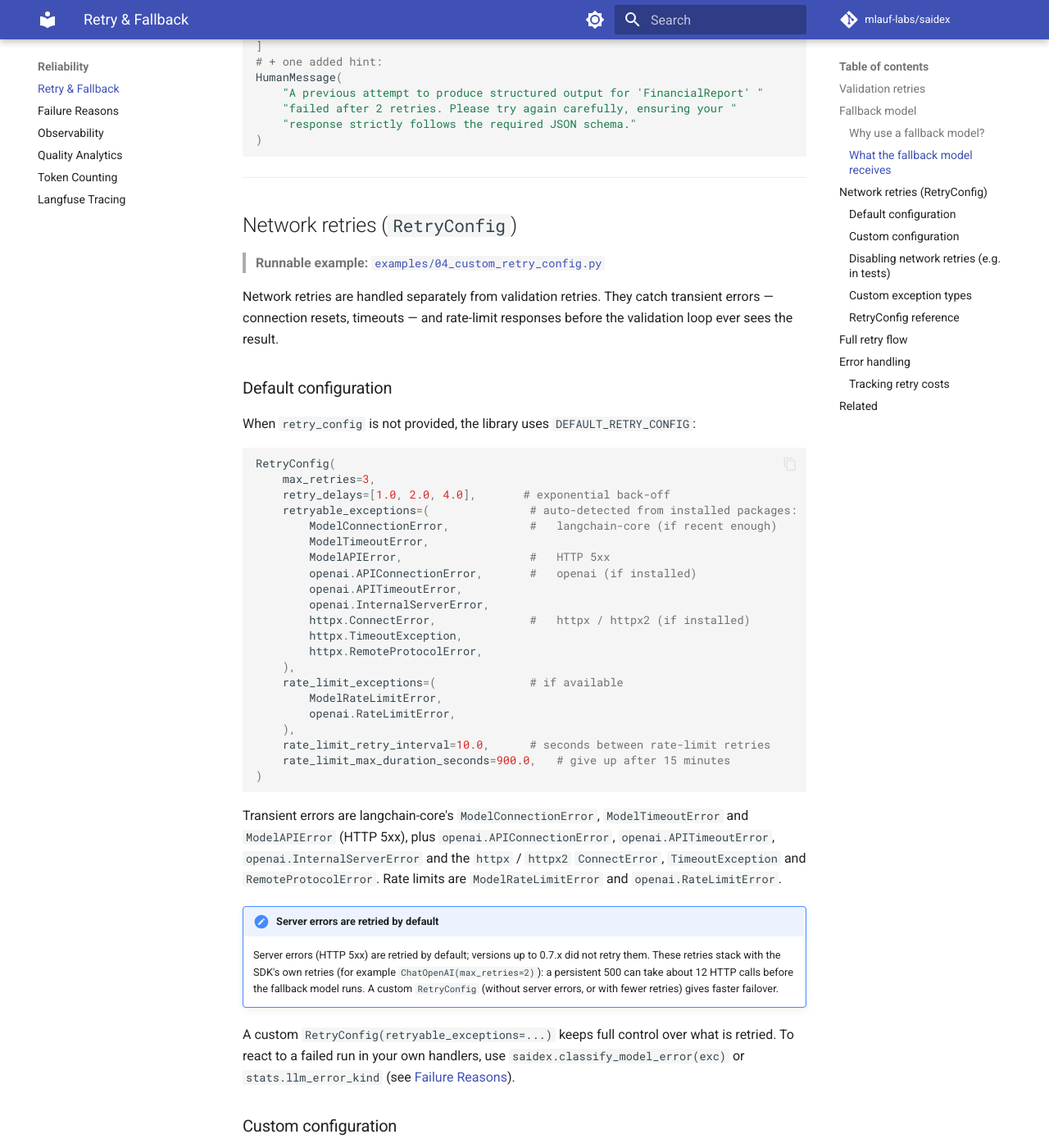
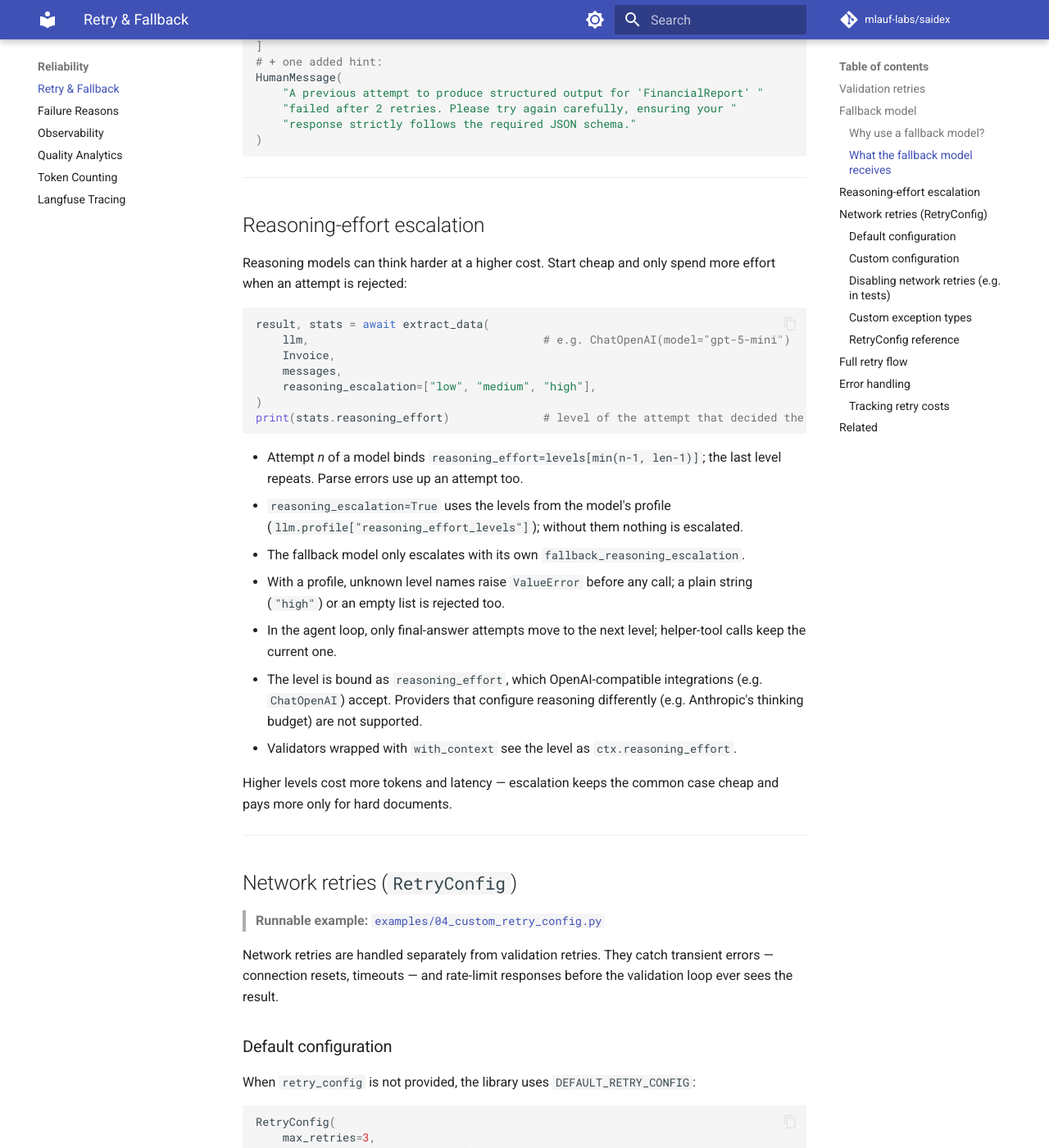
Before and after one commit to mlauf-labs/SAIDEX, an MkDocs documentation site: the page built from docs/retry-and-fallback.md, in a window 1280 px wide and 1400 px high, scrolled down 2241 px. Shown: the whole window at 82% size. Built offline with MkDocs 1.6.1 and Material for MkDocs 9.7.7, drawn with Linux system fonts in a browser that asks for light colours; a script that is not in the unit is left out; comment, search, counter and statistics services are not loaded; the version menu is left out.

Commit message:
docs(retry-and-fallback): document reasoning-effort escalation

````diff
--- a/context7.json
+++ b/context7.json
@@ -21,7 +21,8 @@
     "To make an external validator depend on the retry round, wrap it with saidex.with_context(fn); fn(instance, ctx) receives a saidex.ValidatorContext(attempt, max_attempts, is_final, model_label, is_fallback) — is_final is true only on the last attempt of the whole run, so returning on_mismatch='flag' there accepts the instance",
     "When an extraction fails, stats.last_candidate holds the most recent schema-valid instance rejected by grounding or the external validator (a list for extract_data_list), and stats.last_rejection the retry-level FieldIssues that rejected it; both are empty on a clean success (a run salvaged by on_exhausted keeps them) and the candidate may contain PII",
     "To keep a partial result when retries run out, pass on_exhausted=fn to any extract_data*/agent function; fn(last_candidate, last_rejection) returns the instance to keep (a list for extract_data_list) or None — the run then succeeds with stats.salvaged=True; the hook gets a copy and its result is re-validated against the schema only (a list hook must return item schema instances); use saidex.issue_item_index(issue, list_field) to map issue paths like 'items -> 3 -> quote' to item indexes",
-    "When stats.failure_reason is 'llm_error', stats.llm_error_kind (saidex.ModelErrorKind: rate_limit, timeout, connection, server_error, authentication, permission_denied, invalid_request, not_found, context_overflow, other) says why, provider-independently; saidex.classify_model_error(exc) does the same mapping for your own handling"
+    "When stats.failure_reason is 'llm_error', stats.llm_error_kind (saidex.ModelErrorKind: rate_limit, timeout, connection, server_error, authentication, permission_denied, invalid_request, not_found, context_overflow, other) says why, provider-independently; saidex.classify_model_error(exc) does the same mapping for your own handling",
+    "Pass reasoning_escalation=['low', 'medium', 'high'] (or True for the model profile's levels) to any extract_data*/agent function to bind reasoning_effort per attempt, escalating on each retry; the fallback model only escalates with fallback_reasoning_escalation; stats.reasoning_effort and ValidatorContext.reasoning_effort show the level"
   ],
   "previousVersions": [
     {
--- a/docs/external-validators.md
+++ b/docs/external-validators.md
@@ -287,6 +287,7 @@ with `with_context`; it then receives a `ValidatorContext` as second argument:
 | `is_final` | `True` only on the last allowed attempt of the **whole run** — not on the primary's last attempt when a fallback model will still run |
 | `model_label` | `"primary"` or `"fallback"` |
 | `is_fallback` | Whether the fallback model produced the candidate |
+| `reasoning_effort` | Reasoning-effort level of this attempt, or `None` without escalation |
 
 ```python
 from saidex import ValidationIssue, ValidatorContext, extract_data, with_context
--- a/docs/langfuse-tracing.md
+++ b/docs/langfuse-tracing.md
@@ -82,7 +82,7 @@ side.
 
 !!! note "What the spans contain"
     The enclosing span's **output** carries the validated result plus run
-    metrics (`success`, `salvaged`, retries, `problem_fields`, `has_last_candidate`, `llm_error_kind`, …) — the same values a
+    metrics (`success`, `salvaged`, retries, `problem_fields`, `has_last_candidate`, `llm_error_kind`, `reasoning_effort`, …) — the same values a
     tracer already sees inside the LLM generations. The span's **input**
     contains only the schema name and mode by default; the raw source text is
     included **only** when you opt in with `capture_source_text=True`. Enable
--- a/docs/observability.md
+++ b/docs/observability.md
@@ -28,7 +28,7 @@ result, stats = await extract_data(
 ```
 
 **What reaches the handlers:** the chain-run span closes with the validated
-result and run metrics (`success`, `failure_reason`, `llm_error_kind`, `salvaged`, …) as its outputs — the same data the handler already sees
+result and run metrics (`success`, `failure_reason`, `llm_error_kind`, `salvaged`, `reasoning_effort`, …) as its outputs — the same data the handler already sees
 inside the LLM generations, packaged once per extraction. The raw source text
 is **not** part of the trace unless you opt in with `capture_source_text=True`,
 which then also includes it in the span's inputs. If your handler exports to an
--- a/docs/retry-and-fallback.md
+++ b/docs/retry-and-fallback.md
@@ -107,6 +107,41 @@ HumanMessage(
     "response strictly follows the required JSON schema."
 )
 ```
+
+---
+
+## Reasoning-effort escalation
+
+Reasoning models can think harder at a higher cost. Start cheap and only spend
+more effort when an attempt is rejected:
+
+```python
+result, stats = await extract_data(
+    llm,                                   # e.g. ChatOpenAI(model="gpt-5-mini")
+    Invoice,
+    messages,
+    reasoning_escalation=["low", "medium", "high"],
+)
+print(stats.reasoning_effort)              # level of the attempt that decided the run
+```
+
+- Attempt *n* of a model binds `reasoning_effort=levels[min(n-1, len-1)]`; the
+  last level repeats. Parse errors use up an attempt too.
+- `reasoning_escalation=True` uses the levels from the model's profile
+  (`llm.profile["reasoning_effort_levels"]`); without them nothing is escalated.
+- The fallback model only escalates with its own `fallback_reasoning_escalation`.
+- With a profile, unknown level names raise `ValueError` before any call; a
+  plain string (`"high"`) or an empty list is rejected too.
+- In the agent loop, only final-answer attempts move to the next level;
+  helper-tool calls keep the current one.
+- The level is bound as `reasoning_effort`, which OpenAI-compatible
+  integrations (e.g. `ChatOpenAI`) accept. Providers that configure reasoning
+  differently (e.g. Anthropic's thinking budget) are not supported.
+- Validators wrapped with `with_context` see the level as
+  `ctx.reasoning_effort`.
+
+Higher levels cost more tokens and latency — escalation keeps the common case
+cheap and pays more only for hard documents.
 
 ---
 
````
Also changed, not shown: README.md (+1 -0 lines), docs/agent-loop.md (+5 -0 lines), docs/quickstart.md (+1 -0 lines).
